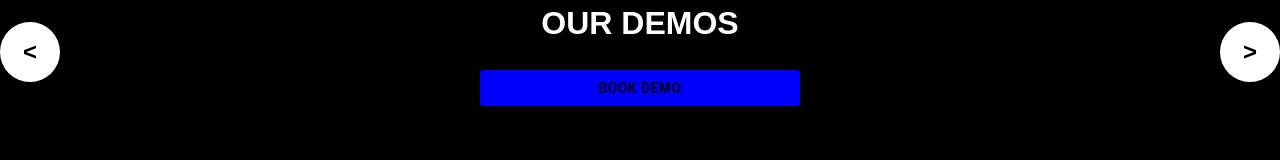
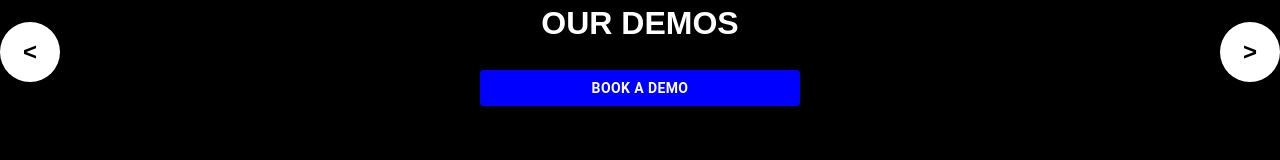
Before and after one commit to Neshadi/GymManagementSystemFrontend, a React (Create React App) app: page /#/ in a window 1280 px wide. Shown: the part 513-673 px from the top of the page. Built offline with nearby package versions, Linux system fonts and the light colour scheme.

Commit message:
Changed demo-list btn color,changed contact page text area color,services page service title fontweight removed

```diff
--- a/src/Components/contact/contact.css
+++ b/src/Components/contact/contact.css
@@ -24,6 +24,10 @@
 }
 
 .textField input {
+  color: white !important;
+}
+
+.textField textarea {
   color: white !important;
 }
 
--- a/src/Components/contact/contact.jsx
+++ b/src/Components/contact/contact.jsx
@@ -55,7 +55,7 @@ const ContactUs = () => {
                 className="textField"
                 value={fullName}
                 onChange={(e) => setName(e.target.value)}
-              />
+              /><br></br>
               <TextField
                 variant="outlined"
                 label="Email"
@@ -64,7 +64,7 @@ const ContactUs = () => {
                 className="textField"
                 value={email}
                 onChange={(e) => setEmail(e.target.value)}
-              />
+              /><br></br>
               <TextField
                 variant="outlined"
                 label="Message"
--- a/src/Components/demo-list/demo-list.jsx
+++ b/src/Components/demo-list/demo-list.jsx
@@ -116,12 +116,12 @@ const DemoList = () => {
         {showBookDemo ? <BookDemo /> : (
           <Button
             variant="contained"
-            style={{ color: 'white !important', fontWeight: 'bold', backgroundColor: isHovered ? 'red' : 'blue', width: '25%' }}
+            style={{ color: 'white', fontWeight: 'bold', backgroundColor: isHovered ? 'red' : 'blue', width: '25%' }}
             onClick={handleClick}
             onMouseEnter={() => setIsHovered(true)}
             onMouseLeave={() => setIsHovered(false)}
           >
-            Book Demo
+            Book a Demo
           </Button>
         )}
       </div>
--- a/src/Components/services/services.jsx
+++ b/src/Components/services/services.jsx
@@ -15,7 +15,7 @@ const useStyles = makeStyles((theme) => ({
   title: {
     marginBottom: theme.spacing(4),
     textAlign: 'center',
-    fontWeight: 'bold',
+    // fontWeight: 'bold',
     textTransform: 'uppercase',
     color: '#fff',
   },
```
